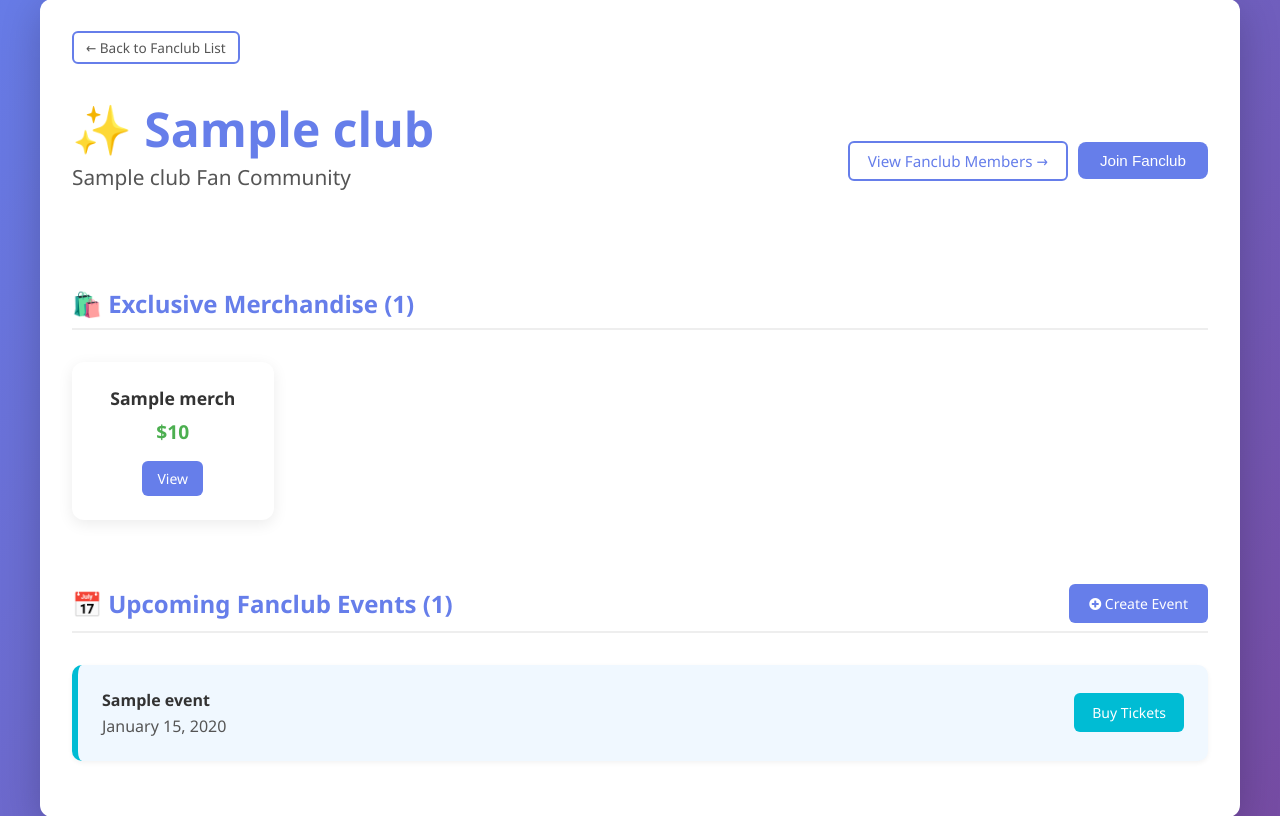
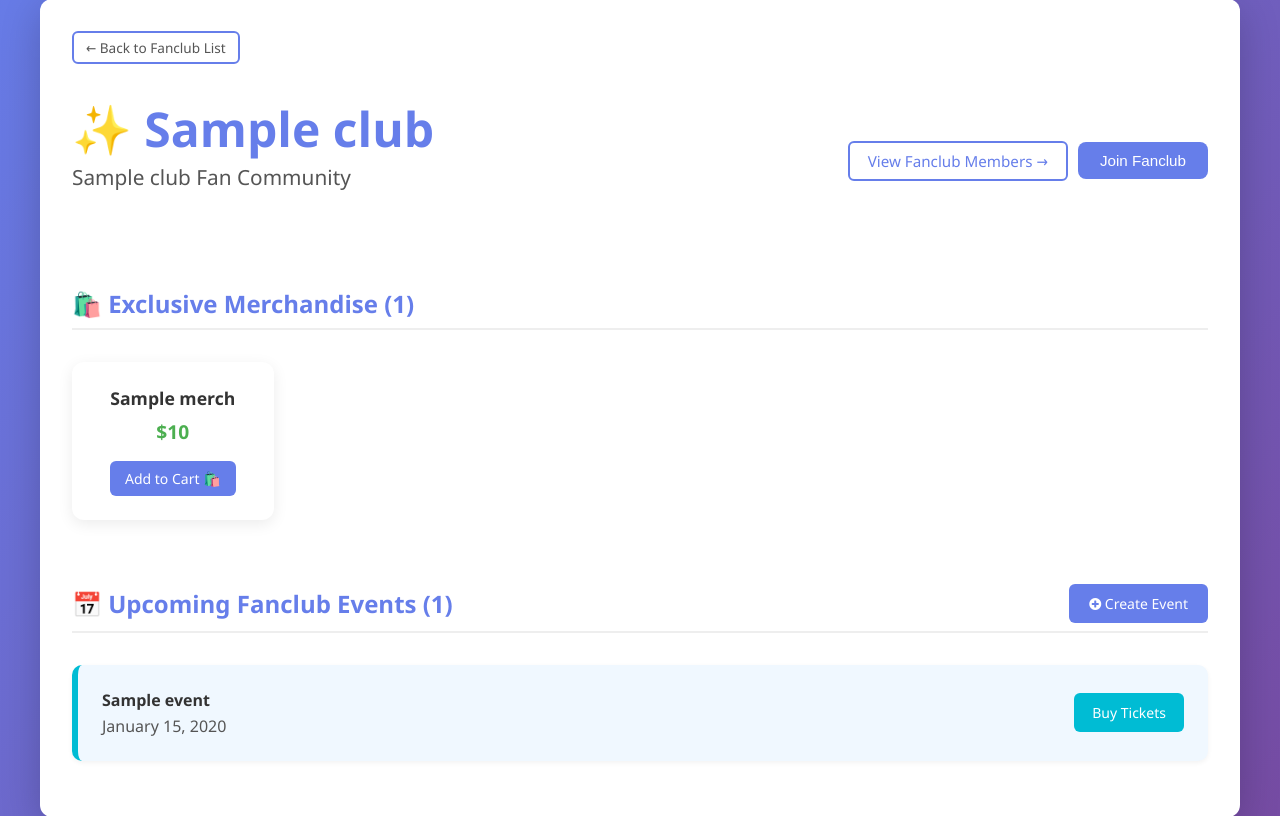
Before and after one commit to jiancpp/ccinfom-db-application, a Python web app: template app/templates/fanclub_details.html in a window 1280 px wide. Shown: the part 113-929 px from the top of the page. Run offline with Jinja, Linux system fonts and the light colour scheme; the template is opened without the code that fills it: most values are stand-ins (such as "Sample title", 1, 10 or a date in 2020).

Commit message:
fixed merch button

```diff
--- a/app/templates/fanclub_details.html
+++ b/app/templates/fanclub_details.html
@@ -82,8 +82,15 @@
                             <h5 style="margin-top: 0; margin-bottom: 0.5rem; color: #333; font-size: 1.1rem;">{{ merch.Merchandise_Name }}</h5>
                             <p style="color: #4CAF50; font-weight: 700; font-size: 1.2rem; margin-bottom: 1rem;">${{ merch.Merchandise_Price }}</p>
 
-                            <a href="/merchandise/{{ merch.Merchandise_ID }}" class="btn btn-small"
-                               style="background: #667eea; color: white; padding: 8px 15px; border-radius: 6px; font-weight: 500;">View</a>
+                            {% if merch.Quantity_Stock > 0 %}
+                                <a href="{{ url_for('main_routes.add_to_cart', merchandise_id=merch.Merchandise_ID)}}" class="btn btn-small"
+                               style="background: #667eea; color: white; padding: 8px 15px; border-radius: 6px; font-weight: 500;">Add to Cart 🛍️</a>
+                            {% else %}
+                                <button class="btn btn-small"
+                               style="background: #667eea; color: white; padding: 8px 15px; border-radius: 6px; font-weight: 500;">
+                                    Sold Out 🚫
+                                </button>
+                            {% endif %}
                         </div>
                     {% endfor %}
                 </div>
```
